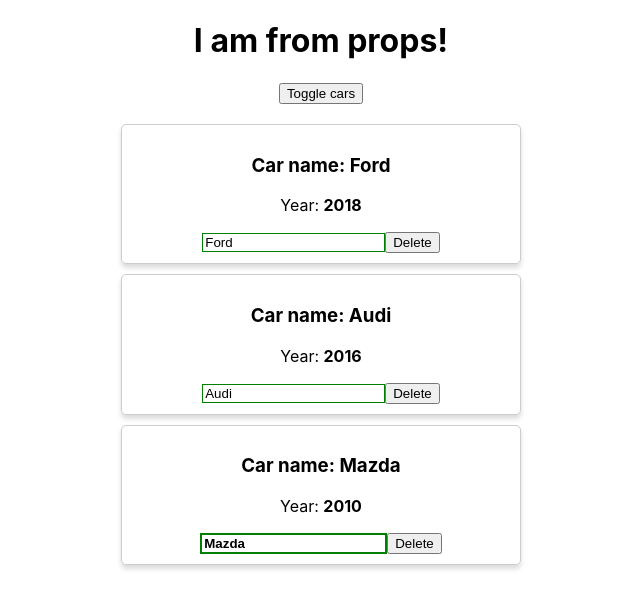
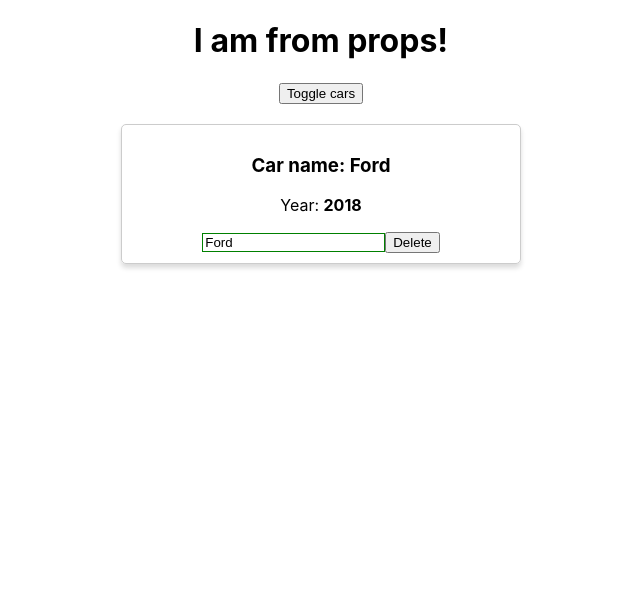
Before and after one commit to redline711/react-theory, a React (Create React App) app: page / in a window 1280 px wide. Both pictures are taken after a click on the button "Toggle cars". Shown: the top 608 px of the page, without its empty margins (319-959 px from the left). Built offline with nearby package versions, Linux system fonts and the light colour scheme.

Commit message:
5.5 Life circle changes

```diff
--- a/src/App.js
+++ b/src/App.js
@@ -9,9 +9,9 @@ class App extends Component {
 
 		this.state = {
 			cars: [
-				{ name: 'Ford', year: 2018 },
-				{ name: 'Audi', year: 2016 },
-				{ name: 'Mazda', year: 2010 }
+				{ name: 'Ford', year: 2018 }
+				// { name: 'Audi', year: 2016 },
+				// { name: 'Mazda', year: 2010 }
 			],
 			pageTitle: 'React components',
 			showCars: false
--- a/src/Car/Car.js
+++ b/src/Car/Car.js
@@ -1,8 +1,25 @@
 import React from 'react'
-import Radium from 'radium'
 
 class Car extends React.Component {
+	componentWillReceiveProps(nextProps) {
+		console.log('Car componentWillReceiveProps', nextProps)
+	}
+
+	shouldComponentUpdate(nextProps, nextState) {
+		console.log('Car shouldComponentUpdate', nextProps, nextState)
+		return nextProps.name.trim() !== this.props.name.trim()
+	}
+
+	componentWillUpdate(nextProps, nextState) {
+		console.log('Car componentWillUpdate', nextProps, nextState)
+	}
+
+	componentDidUpdate() {
+		console.log('componentDidUpdate')
+	}
+
 	render() {
+		console.log('Car render')
 		const inputClasses = ['input']
 
 		if (this.props.name !== '') {
@@ -42,4 +59,4 @@ class Car extends React.Component {
 	}
 }
 
-export default Radium(Car)
+export default Car
```
Also changed, not shown: 1 other file (tests, documents, lock files or other folders).
